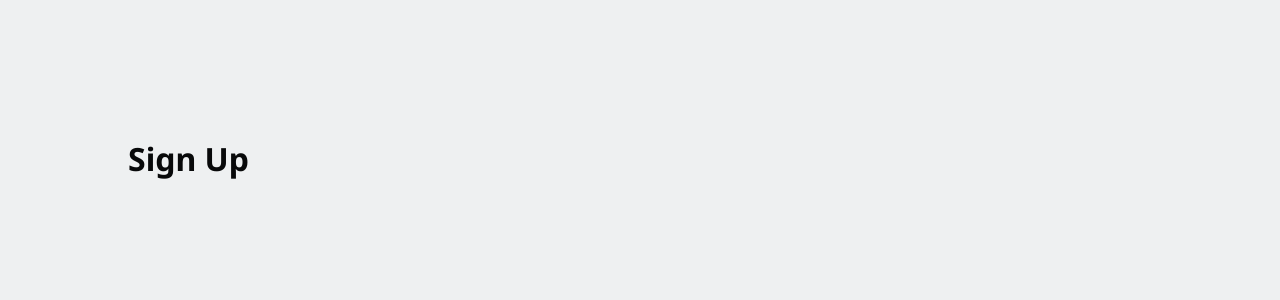
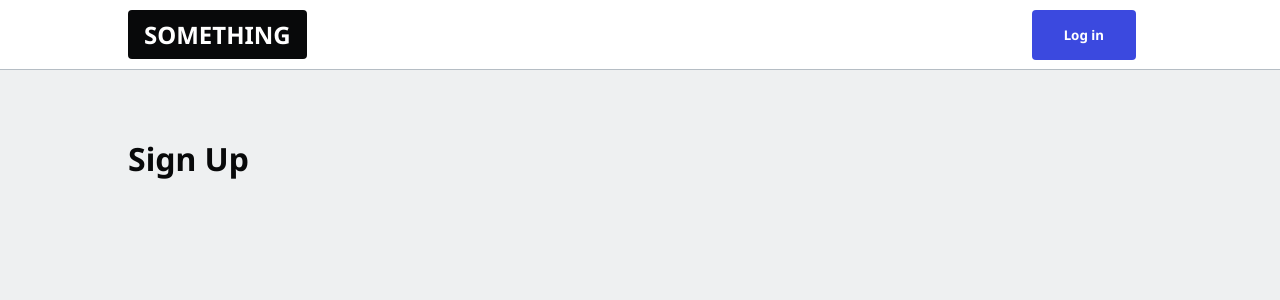
Before and after one commit to rhlc/something-social, a Next.js app: page /admin in a window 1280 px wide. Shown: the top 300 px of the page. Built offline with nearby package versions, Linux system fonts and the light colour scheme.

Commit message:
add navbar component

```diff
--- /dev/null
+++ b/components/Navbar.js
@@ -0,0 +1,44 @@
+import Link from "next/link";
+
+// Top navbar
+export default function Navbar() {
+  const user = null;
+  const username = null;
+
+  return (
+    <nav className="navbar">
+      <ul>
+        <li>
+          <Link href="/" passHref>
+            <button className="btn-logo">SOMETHING</button>
+          </Link>
+        </li>
+
+        {/* user is signed-in and has username */}
+        {username && (
+          <>
+            <li className="push-left">
+              <Link href="/admin" passHref>
+                <button className="btn-blue">Write Posts</button>
+              </Link>
+            </li>
+            <li>
+              <Link href={`/${username}`} passHref>
+                <img src={user?.photoURL} alt="user profile picture" />
+              </Link>
+            </li>
+          </>
+        )}
+
+        {/* user is not signed OR has not created username */}
+        {!username && (
+          <li>
+            <Link href="/enter" passHref>
+              <button className="btn-blue">Log in</button>
+            </Link>
+          </li>
+        )}
+      </ul>
+    </nav>
+  );
+}
--- a/pages/_app.js
+++ b/pages/_app.js
@@ -1,7 +1,13 @@
-import '../styles/globals.css'
+import "../styles/globals.css";
+import Navbar from "../components/Navbar";
 
 function MyApp({ Component, pageProps }) {
-  return <Component {...pageProps} />
+  return (
+    <>
+      <Navbar />
+      <Component {...pageProps} />
+    </>
+  );
 }
 
-export default MyApp
+export default MyApp;
```
